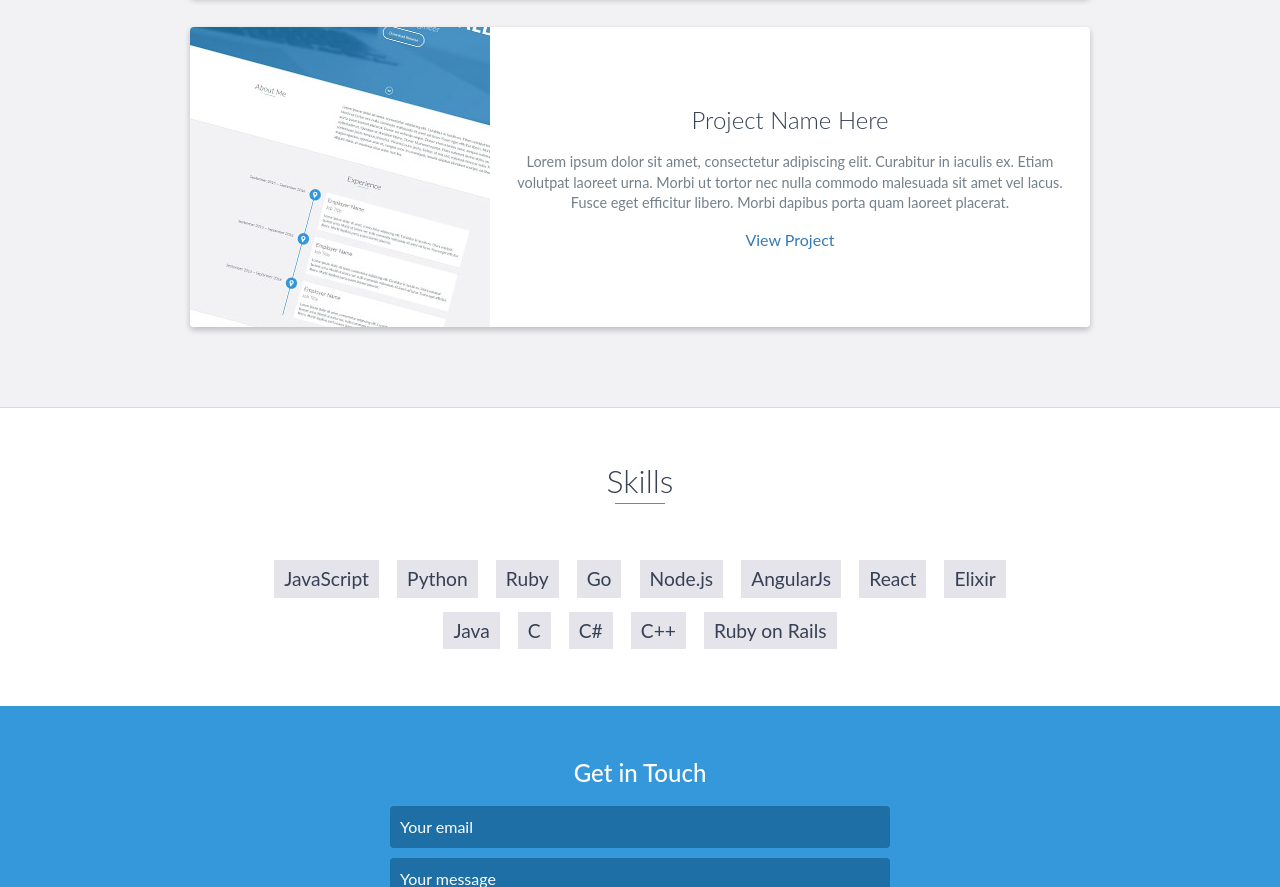
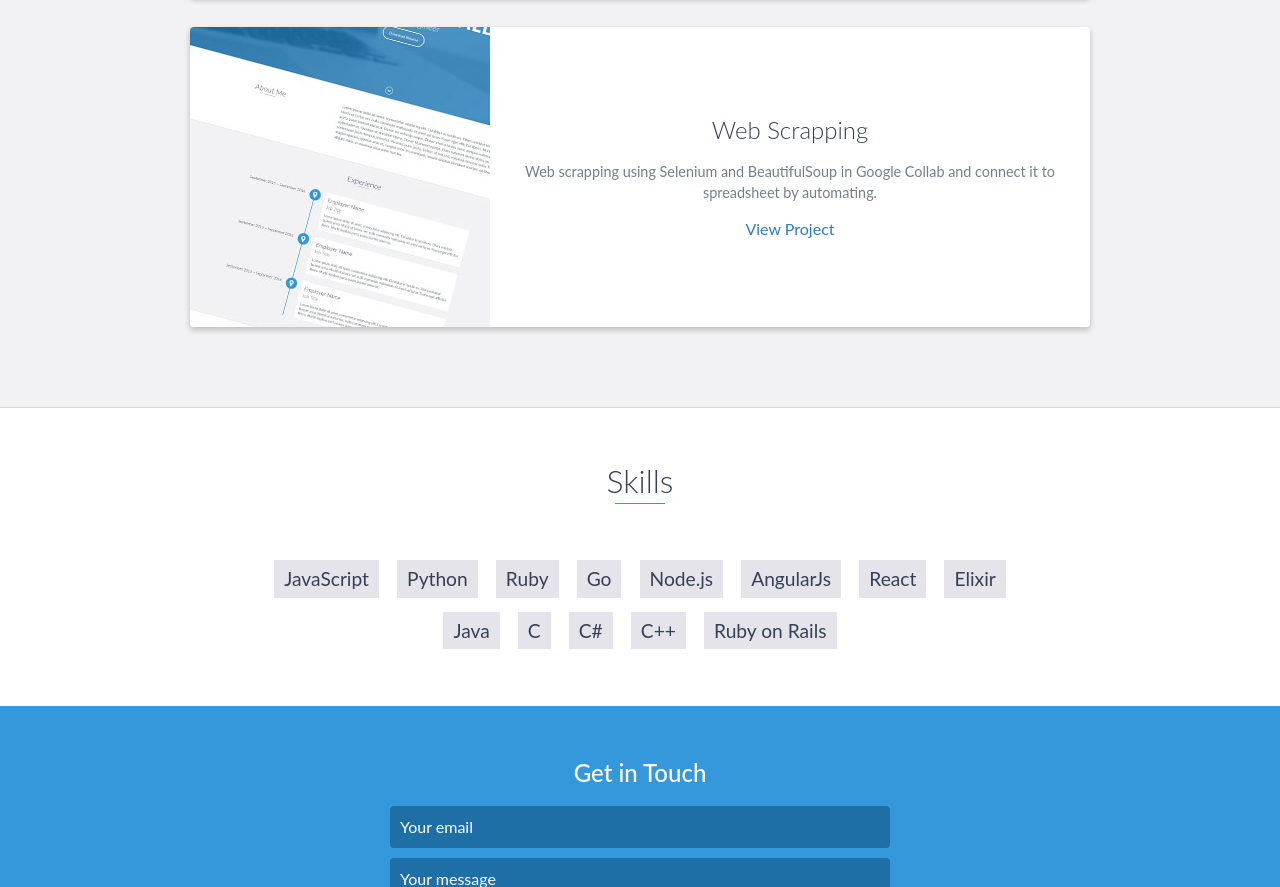
Before and after one commit to apprentice141/febbrian.github.io, a website: page index.html in a window 1280 px wide. Shown: the part 2593-3480 px from the top of the page. Drawn offline with Linux system fonts and the light colour scheme.

Commit message:
Update index.html

```diff
--- a/index.html
+++ b/index.html
@@ -175,11 +175,11 @@
                     </div>
                     <!-- End .project-image -->
                     <div class="project-info">
-                        <h3>Project Name Here</h3>
+                        <h3>Web Scrapping</h3>
                         <p>
-                            Lorem ipsum dolor sit amet, consectetur adipiscing elit. Curabitur in iaculis ex. Etiam volutpat laoreet urna. Morbi ut tortor nec nulla commodo malesuada sit amet vel lacus. Fusce eget efficitur libero. Morbi dapibus porta quam laoreet placerat.
+                            Web scrapping using Selenium and BeautifulSoup in Google Collab and connect it to spreadsheet by automating.
                         </p>
-                        <a href="#">View Project</a>
+                        <a href="https://apprentice141.github.io/febswebsite.github.io/">View Project</a>
                     </div>
                     <!-- End .project-info -->
                 </div>
```
